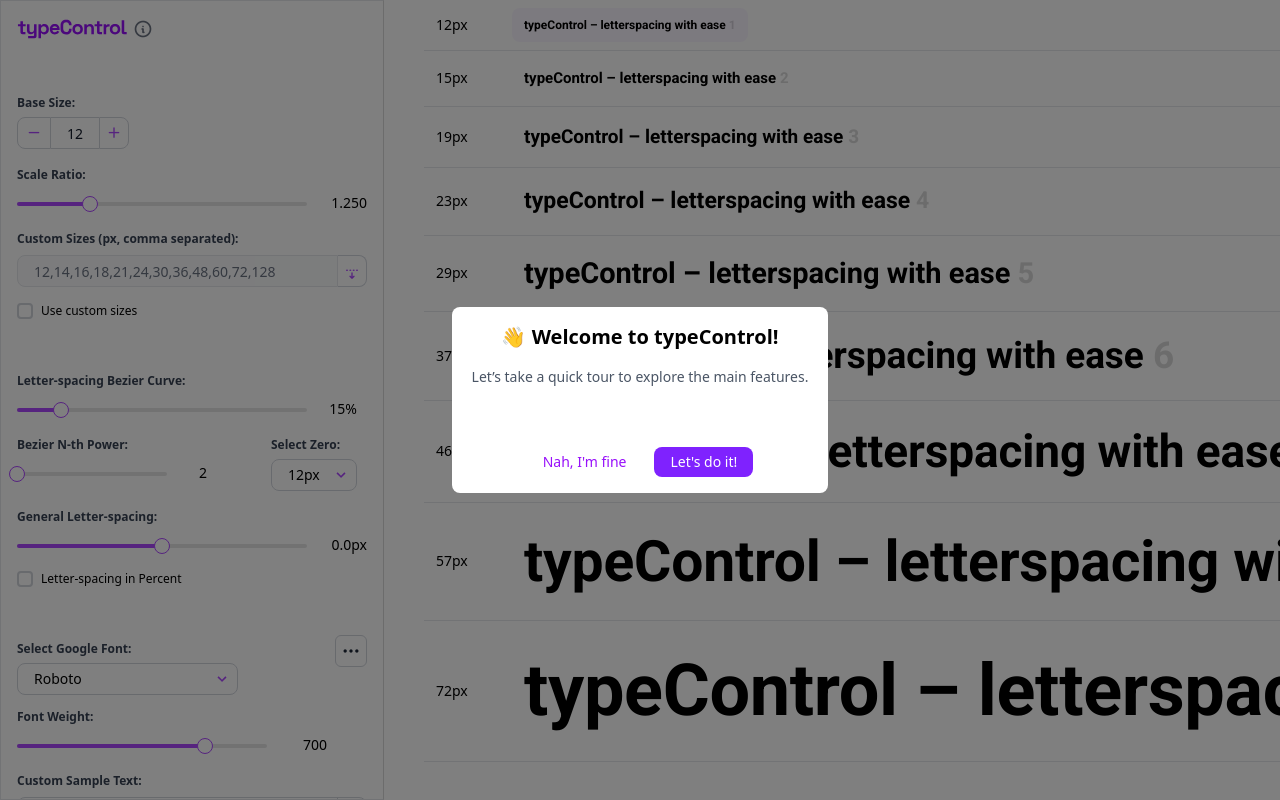
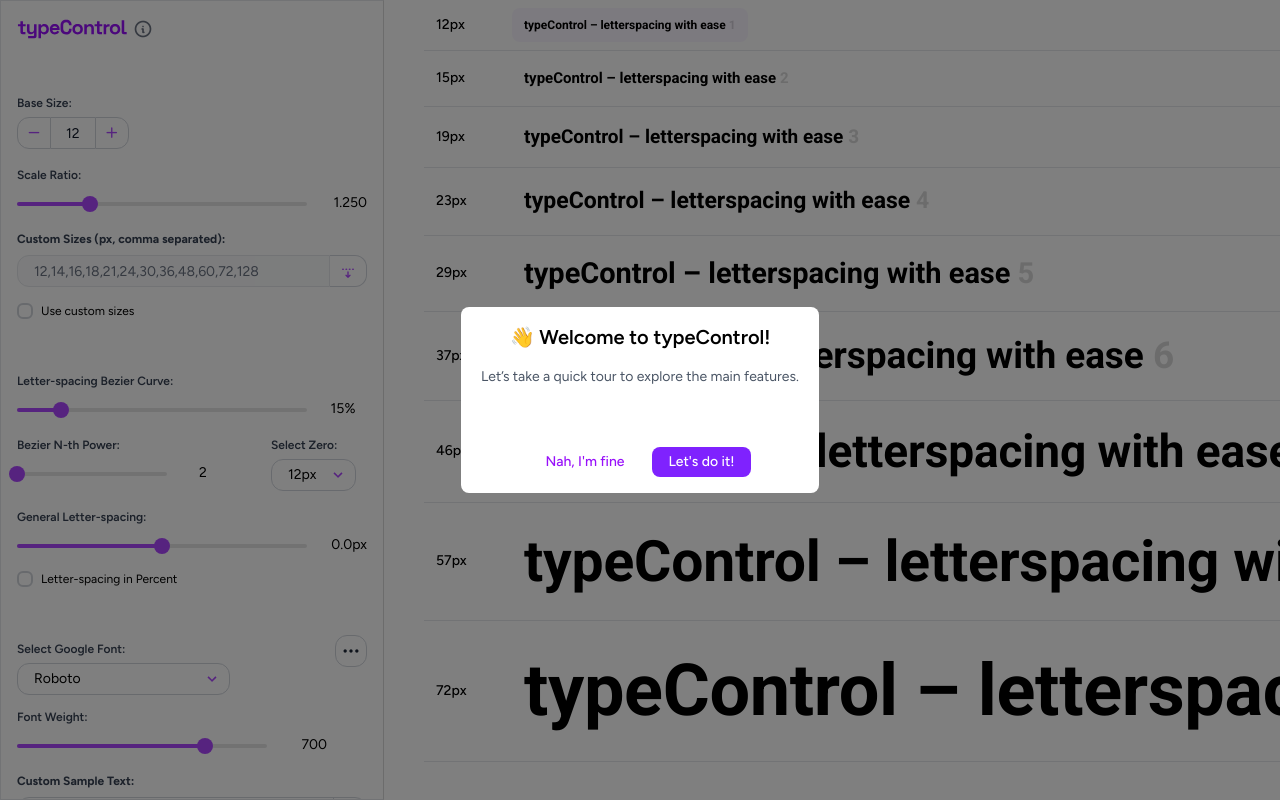
Before and after one commit to form-d/typecontrol-app, a Next.js app: page / in a window 1280 px wide. Shown: the top 800 px of the page. Built offline with nearby package versions, Linux system fonts and the light colour scheme.

Commit message:
new radius, new font

```diff
--- a/components/elements/IconOnlyButton.tsx
+++ b/components/elements/IconOnlyButton.tsx
@@ -68,7 +68,7 @@
 }) => {
   const vClasses = variantClasses[variant];
   const sizeClass = dimensionMap[size];
-  const shapeClass = shape === "circle" ? "rounded-full" : "rounded-md";
+  const shapeClass = shape === "circle" ? "rounded-full" : "rounded-xl";
   const disabledClasses = disabled ? "opacity-50 cursor-not-allowed" : "";
 
   return (
--- a/components/form/CheckboxWithLabel.tsx
+++ b/components/form/CheckboxWithLabel.tsx
@@ -19,7 +19,7 @@
     <div className="w-full flex gap-2 text-xs items-center">
       <input
         className="
-          peer relative appearance-none shrink-0 w-4 h-4 border-2 border-gray-300 rounded mt-1 bg-white
+          peer relative appearance-none shrink-0 w-4 h-4 border-2 border-gray-300 rounded-md mt-1 bg-white
           focus:outline-hidden focus:ring-offset-0 :focus-visible:ring-1 :focus-visible:ring-blue-100
           checked:bg-purple-500 checked:border-0
           disabled:border-steel-400 disabled:bg-steel-400
--- a/components/form/CustomSlider.tsx
+++ b/components/form/CustomSlider.tsx
@@ -178,10 +178,10 @@
                 style={{ width: `${percent}%` }}
               />
               <div
-                className={`absolute top-1/2 -translate-y-1/2 -translate-x-1/2 w-4 h-4 rounded-full border ${
+                className={`absolute top-1/2 -translate-y-1/2 -translate-x-1/2 w-4 h-4 rounded-full border-0 ${
                   disabled
                     ? "bg-gray-100 border-gray-400"
-                    : "bg-white border-purple-500 cursor-grab"
+                    : "bg-purple-500 border-purple-500 cursor-grab"
                 } before:absolute before:left-1/2 before:top-1/2 before:-translate-x-1/2 before:-translate-y-1/2 before:w-10 before:h-10 before:bg-transparent before:rounded-full`}
                 // className="relative before:content-[''] before:absolute before:left-1/2 before:top-1/2 before:-translate-x-1/2 before:-translate-y-1/2 before:w-8 before:h-8 before:bg-purple-200/40 before:rounded-full before:pointer-events-none"
                 style={{
--- a/components/form/NumberInputWithLabel.tsx
+++ b/components/form/NumberInputWithLabel.tsx
@@ -86,7 +86,7 @@
           onMouseDown={() => startHolding(handleDecrease)}
           onMouseUp={stopHolding}
           onMouseLeave={stopHolding}
-          className="flex justify-center items-center bg-white w-10 text-purple-500 hover:bg-gray-100 border border-gray-300 rounded-s-lg px-2 h-8 focus:ring-gray-100 dark:focus:ring-gray-700 focus:ring-2 focus:outline-hidden disabled:border-gray-200 disabled:text-gray-400 disabled:bg-gray-50"
+          className="flex justify-center items-center bg-white w-10 text-purple-500 hover:bg-gray-100 border border-gray-300 rounded-s-xl px-2 h-8 focus:ring-gray-100 dark:focus:ring-gray-700 focus:ring-2 focus:outline-hidden disabled:border-gray-200 disabled:text-gray-400 disabled:bg-gray-50"
           disabled={disabled}
         >
           <Icon size="sm" iconClass="ti ti-minus" />
@@ -133,7 +133,7 @@
           onMouseDown={() => startHolding(handleIncrease)}
           onMouseUp={stopHolding}
           onMouseLeave={stopHolding}
-          className="flex justify-center items-center bg-white text-purple-500 w-10 hover:bg-gray-100 border border-gray-300 rounded-e-lg px-2 h-8 focus:ring-gray-100 focus:ring-2 focus:outline-hidden disabled:border-gray-200 disabled:text-gray-400 disabled:bg-gray-50"
+          className="flex justify-center items-center bg-white text-purple-500 w-15 hover:bg-gray-100 border border-gray-300 rounded-e-xl px-2 h-8 focus:ring-gray-100 focus:ring-2 focus:outline-hidden disabled:border-gray-200 disabled:text-gray-400 disabled:bg-gray-50"
           disabled={disabled}
         >
           <Icon size="xs" iconClass="ti ti-plus" />
--- a/components/form/SelectWithLabel.tsx
+++ b/components/form/SelectWithLabel.tsx
@@ -58,7 +58,7 @@
       <div className="inline-block relative">
         <select
           id={selectId}
-          className="block appearance-none w-full bg-white border border-gray-300 hover:border-gray-400 px-4 py-1 pr-7 h-8 rounded-lg text-sm leading-tight focus:outline-hidden focus:shadow-outline disabled:border-gray-200 disabled:bg-gray-50 disabled:text-gray-500 disabled:shadow-none"
+          className="block appearance-none w-full bg-white border border-gray-300 hover:border-gray-400 px-4 py-1 pr-7 h-8 rounded-xl text-sm leading-tight focus:outline-hidden focus:shadow-outline disabled:border-gray-200 disabled:bg-gray-50 disabled:text-gray-500 disabled:shadow-none"
           value={value}
           onChange={(e) => onChange(e.target.value)}
           disabled={disabled}
@@ -79,7 +79,7 @@
             )
           )}
         </select>
-        <div className="pointer-events-none absolute inset-y-0 right-0 flex items-center px-2 text-purple-500">
+        <div className="pointer-events-none absolute inset-y-0 right-0 flex items-center px-2.5 text-purple-500">
           <svg
             className="fill-current h-4 w-4"
             xmlns="http://www.w3.org/2000/svg"
--- a/components/form/TextInputWithButton.tsx
+++ b/components/form/TextInputWithButton.tsx
@@ -59,7 +59,7 @@
     <Container {...wrapperProps}>
       <div className="relative">
         <div
-          className={`inline-flex items-stretch bg-white rounded-lg ${
+          className={`inline-flex items-stretch bg-white rounded-xl ${
             block ? "w-full" : ""
           } ${className ?? ""}`}
         >
@@ -69,7 +69,7 @@
             type="text"
             className={`
               grow h-8 px-4 py-2 text-gray-900 text-sm border border-gray-300
-              rounded-s-lg leading-tight focus:outline-hidden focus:border-purple-500
+              rounded-s-xl leading-tight focus:outline-hidden focus:border-purple-500
               disabled:border-gray-200 disabled:bg-gray-50 disabled:text-gray-500 disabled:shadow-none
               hover:border-gray-400
             `}
@@ -95,8 +95,8 @@
             <button
               type="button"
               className={`
-                flex-none px-1.5 py-1.5 border-y border-r border-gray-300
-                rounded-e-lg h-8 focus-visible:border-purple-500 focus-visible:ring-2
+                flex-none px-2.5 py-1.5 border-y border-r border-gray-300
+                rounded-e-xl h-8 focus-visible:border-purple-500 focus-visible:ring-2
                 focus:outline-hidden hover:bg-gray-100
                 disabled:border-gray-200 disabled:bg-gray-50 disabled:text-gray-400
                 text-purple-500
--- a/components/form/TextInputWithDropdown.tsx
+++ b/components/form/TextInputWithDropdown.tsx
@@ -58,7 +58,7 @@
       <div className="relative">
         <div
           {...referenceProps}
-          className={`inline-flex items-stretch bg-white border border-gray-300 rounded-lg overflow-hidden hover:border-gray-400 ${
+          className={`inline-flex items-stretch bg-white border border-gray-300 rounded-xl overflow-hidden hover:border-gray-400 ${
             block ? "w-full" : ""
           } ${className ?? ""}`}
         >
@@ -84,7 +84,7 @@
           >
             <button
               type="button"
-              className="flex-none px-1.5 py-2 border-l border-gray-300 rounded-e-lg h-8 hover:bg-gray-100 focus-visible:border-purple-500 focus-visible:ring-2 focus:outline-hidden"
+              className="flex-none px-2 py-2 border-l border-gray-300 rounded-e-xl h-8 hover:bg-gray-100 focus-visible:border-purple-500 focus-visible:ring-2 focus:outline-hidden"
               onClick={() => setOpen((open) => !open)}
               aria-haspopup="true"
               aria-expanded={open}
--- a/components/form/TextInputWithLabel.tsx
+++ b/components/form/TextInputWithLabel.tsx
@@ -51,7 +51,7 @@
         type="text"
         className={`${
           block ? "w-full" : ""
-        } h-8 bg-white border border-gray-300 rounded-lg py-2 px-4 text-gray-900 text-sm leading-tight focus:outline-hidden focus:bg-white focus:border-purple-500 ${className}`}
+        } h-8 bg-white border border-gray-300 rounded-xl py-2 px-4 text-gray-900 text-sm leading-tight focus:outline-hidden focus:bg-white focus:border-purple-500 ${className}`}
         value={value}
         placeholder={placeholder}
         onFocus={selectOnFocus ? (e) => e.target.select() : undefined}
--- a/components/layout/InputWrapper.tsx
+++ b/components/layout/InputWrapper.tsx
@@ -41,7 +41,7 @@
       >
         {isLeft ? (
           <label
-            className={`${minLabelWidthClass} pr-4 pt-1.5 text-xs font-bold text-gray-700`}
+            className={`${minLabelWidthClass} pr-4 pt-1.5 text-xs font-semibold text-gray-700`}
           >
             {label}
           </label>
--- a/styles/globals.css
+++ b/styles/globals.css
@@ -1,7 +1,36 @@
+/* @import url('https://fonts.googleapis.com/css2?family=Archivo:ital,wght@0,100..900;1,100..900&family=Roboto:ital,wght@0,100..900;1,100..900&display=swap'); */
+/* @import url('https://fonts.googleapis.com/css2?family=Hanken+Grotesk:ital,wght@0,100..900;1,100..900&display=swap'); */
+/* @import url('https://fonts.googleapis.com/css2?family=Barlow:ital,wght@0,100;0,200;0,300;0,400;0,500;0,600;0,700;0,800;0,900;1,100;1,200;1,300;1,400;1,500;1,600;1,700;1,800;1,900&display=swap'); */
+/* @import url('https://fonts.googleapis.com/css2?family=Geist+Mono:wght@100..900&display=swap'); */
+/* @import url('https://fonts.googleapis.com/css2?family=Space+Mono:ital,wght@0,400;0,700;1,400;1,700&display=swap'); */
+/* @import url('https://fonts.googleapis.com/css2?family=Poppins:ital,wght@0,100;0,200;0,300;0,400;0,500;0,600;0,700;0,800;0,900;1,100;1,200;1,300;1,400;1,500;1,600;1,700;1,800;1,900&display=swap'); */
+/* @import url('https://fonts.googleapis.com/css2?family=Instrument+Sans:ital,wght@0,400..700;1,400..700&display=swap'); */
+/* @import url('https://fonts.googleapis.com/css2?family=JetBrains+Mono:ital,wght@0,100..800;1,100..800&display=swap'); */
+/* @import url('https://fonts.googleapis.com/css2?family=Orbit&display=swap'); */
+@import url('https://fonts.googleapis.com/css2?family=Figtree:ital,wght@0,300..900;1,300..900&display=swap');
+
 @import 'tailwindcss';
 
+/* @import url('https://fonts.googleapis.com/css2?family=Inter:ital,opsz,wght@0,14..32,100..900;1,14..32,100..900&display=swap');@import 'tailwindcss'; */
 @theme {
   --breakpoint-3xl: 120rem;
+}
+
+@theme {
+  --font-sans: "Figtree", ui-sans-serif, system-ui, sans-serif, "Apple Color Emoji", "Segoe UI Emoji", "Segoe UI Symbol", "Noto Color Emoji";
+  /* --font-sans: "Orbit", ui-sans-serif, system-ui, sans-serif, "Apple Color Emoji", "Segoe UI Emoji", "Segoe UI Symbol", "Noto Color Emoji"; */
+  /* --font-sans: "Archivo", ui-sans-serif, system-ui, sans-serif, "Apple Color Emoji", "Segoe UI Emoji", "Segoe UI Symbol", "Noto Color Emoji"; */
+  /* --font-sans: "JetBrains Mono", ui-sans-serif, system-ui, sans-serif, "Apple Color Emoji", "Segoe UI Emoji", "Segoe UI Symbol", "Noto Color Emoji"; */
+  /* --font-sans: "Inter", ui-sans-serif, system-ui, sans-serif, "Apple Color Emoji", "Segoe UI Emoji", "Segoe UI Symbol", "Noto Color Emoji"; */
+  /* --font-sans: "Instrument Sans", ui-sans-serif, system-ui, sans-serif, "Apple Color Emoji", "Segoe UI Emoji", "Segoe UI Symbol", "Noto Color Emoji"; */
+  /* --font-sans: "Poppins", ui-sans-serif, system-ui, sans-serif, "Apple Color Emoji", "Segoe UI Emoji", "Segoe UI Symbol", "Noto Color Emoji"; */
+  /* --font-sans: "Space Mono", ui-sans-serif, system-ui, sans-serif, "Apple Color Emoji", "Segoe UI Emoji", "Segoe UI Symbol", "Noto Color Emoji"; */
+  /* --font-sans: "Geist Mono", ui-sans-serif, system-ui, sans-serif, "Apple Color Emoji", "Segoe UI Emoji", "Segoe UI Symbol", "Noto Color Emoji"; */
+  /* --font-sans: "Barlow", ui-sans-serif, system-ui, sans-serif, "Apple Color Emoji", "Segoe UI Emoji", "Segoe UI Symbol", "Noto Color Emoji"; */
+  /* --font-sans: "Hanken Grotesk", ui-sans-serif, system-ui, sans-serif, "Apple Color Emoji", "Segoe UI Emoji", "Segoe UI Symbol", "Noto Color Emoji"; */
+  /* --font-sans: "Roboto", ui-sans-serif, system-ui, sans-serif, "Apple Color Emoji", "Segoe UI Emoji", "Segoe UI Symbol", "Noto Color Emoji"; */
+  --font-serif: ui-serif, Georgia, Cambria, "Times New Roman", Times, serif;
+  --font-mono: ui-monospace, SFMono-Regular, Menlo, Monaco, Consolas, "Liberation Mono", "Courier New", monospace;
 }
 
 /*
```
